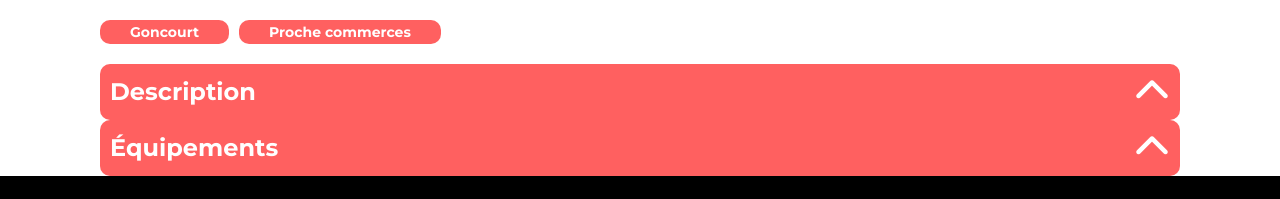
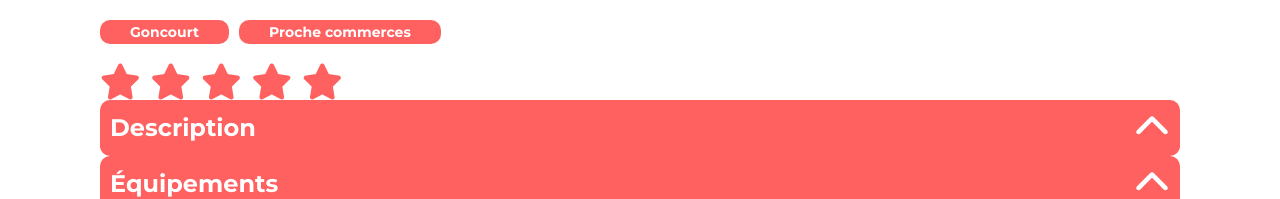
Before and after one commit to n-bon/kasa-oc, a React (Vite) app: page /hebergement/0979876d in a window 1280 px wide. Shown: the part 615-814 px from the top of the page. Built offline with nearby package versions, Linux system fonts and the light colour scheme.

Commit message:
Build (Housing) Add review component

```diff
--- /dev/null
+++ b/src/assets/components/Review/index.jsx
@@ -0,0 +1,17 @@
+import '../../style/Review.scss'
+function Review({ rating }) {
+const totalStars = 5
+
+    return (
+        <div className='review'>
+            {[...Array(totalStars)].map((_, index) =>(
+                <i
+                key={index}
+                className={`fa-solid fa-star review__star ${ index < rating ? 'review__star--active' : ''}`}
+                ></i>
+            ))}
+        </div>
+    )
+}
+
+export default Review
--- /dev/null
+++ b/src/assets/style/Review.scss
@@ -0,0 +1,17 @@
+@use 'vars.scss' as *;
+
+.review {
+    display: flex;
+    flex-direction: row;
+    gap: $xtra-small;
+    &__star {
+        color: $support1;
+        font-size: $big-text;
+        @media screen and (max-width: 768px) {
+            font-size: $medium-small-text;
+        }
+        &--active {
+            color: $contrast1;
+        }
+    }
+}
--- a/src/pages/Housing/index.jsx
+++ b/src/pages/Housing/index.jsx
@@ -8,6 +8,7 @@ import housings from '../../../public/data/housings.json'
 import Slideshow from '../../assets/components/Slideshow'
 import Collapse from '../../assets/components/Collapse'
 import TagsList from '../../assets/components/TagsList'
+import Review from '../../assets/components/Review'
 
 function Housing() {
     const { id } = useParams()
@@ -35,6 +36,9 @@ function Housing() {
                 <div>
                     {/* Insérer le profile sumup ici*/}
                     {/* Insérer la note ici, gérer les propriétés avec flex */}
+                    <Review
+                    rating={housingItem.rating}
+                    />
                 </div>
             </section>
             <section className='details'>
```
